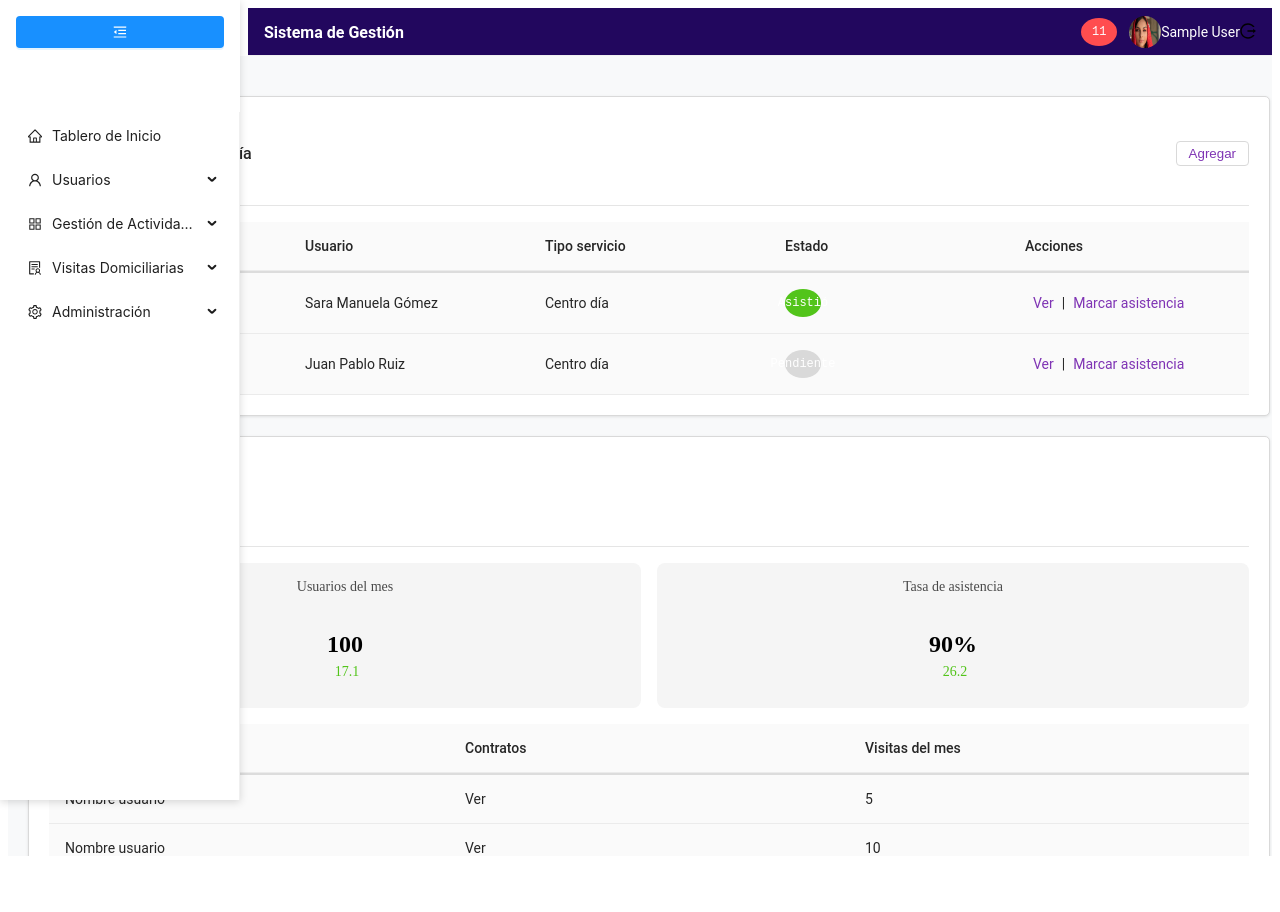
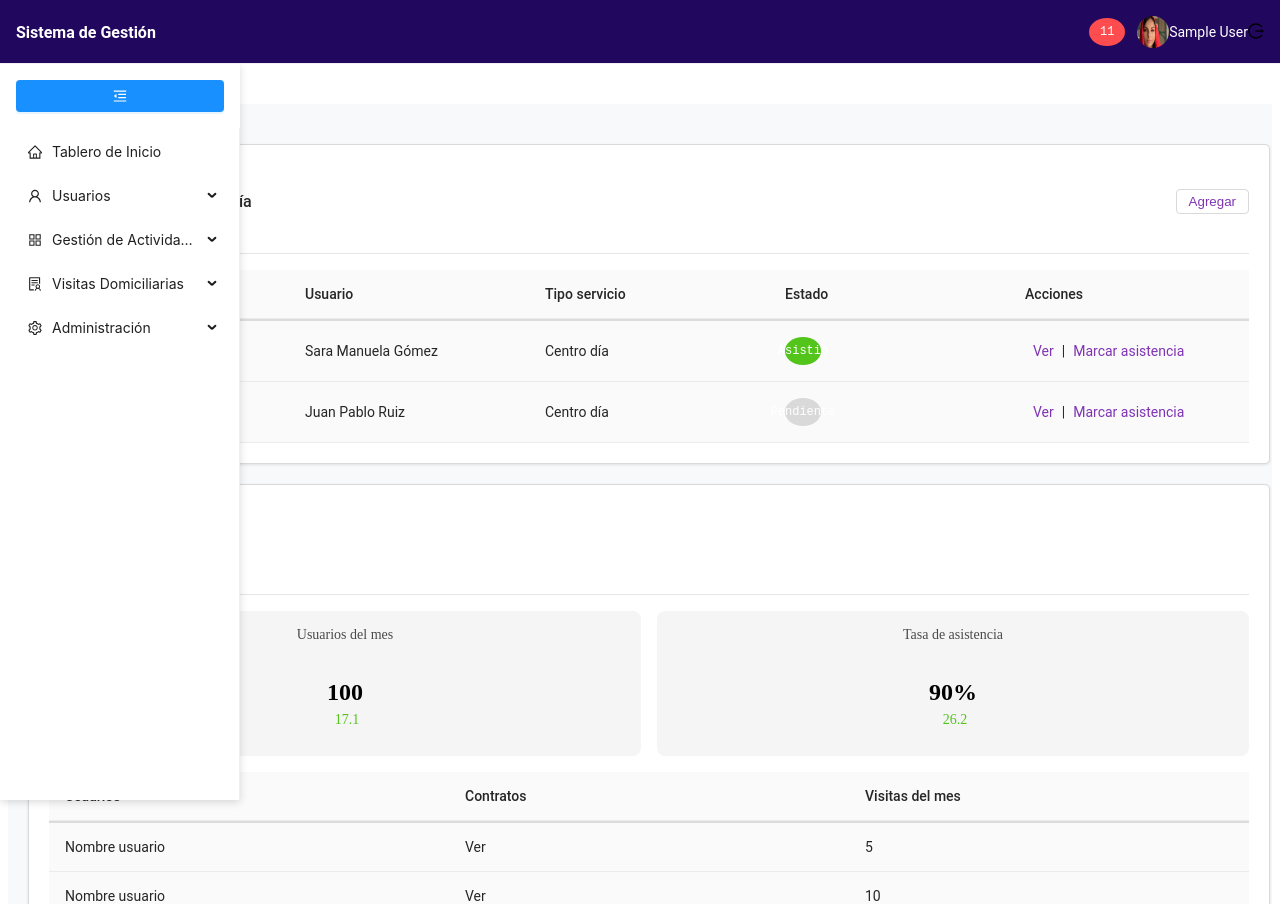
Before and after one commit to Davidvera27/CareLink, a React (Create React App) app in the folder frontend/: page /home in a window 1280 px wide. Before the commit the page ends 864 px from the top, so only its background shows below. Built offline with nearby package versions, Linux system fonts and the light colour scheme; sample sign-in values are in the browser's storage.

Commit message:
Update GlobalHeader.css

```diff
--- a/frontend/src/styles/GlobalHeader.css
+++ b/frontend/src/styles/GlobalHeader.css
@@ -11,27 +11,41 @@
 
 /* Menú lateral */
 .menu-container {
-    width: 240px; /* Tamaño fijo para evitar desbordes */
+    margin-top: 64px; /* Igual a la altura de la cabecera global */
+    position: fixed;
+    top: 0;
+    left: 0;
+    width: 240px;
+    height: calc(100vh - 64px); /* Resta la altura de la cabecera */
     background-color: #ffffff;
     box-shadow: 0px 2px 8px rgba(0, 0, 0, 0.15);
     display: flex;
     flex-direction: column;
-    height: 100%;
     transition: width 0.3s;
-    position: fixed;
-    left: 0;
-    top: 0;
 }
 
 .menu-container.collapsed {
-    width: 80px; /* Tamaño reducido al colapsar */
+    width: 80px;
 }
 
 .menu {
-    margin-top: 48px; /* Alineación con el encabezado */
-    height: calc(100vh - 48px); /* Ajusta la altura del menú */
-    overflow-y: auto; /* Permite el scroll si hay demasiados elementos */
+    margin-top: 0; /* No necesita margen adicional ya que `menu-container` lo tiene */
+    height: 100%; /* Ocupa todo el espacio disponible del contenedor */
+    overflow-y: auto;
 }
+
+.main-content {
+    margin-left: 240px; /* Ancho del menú lateral */
+    margin-top: 64px; /* Altura de la cabecera */
+    padding: 16px; /* Opcional, para añadir espacio */
+    transition: margin-left 0.3s;
+}
+
+.menu-container.collapsed ~ .main-content {
+    margin-left: 80px; /* Ajustar cuando el menú está colapsado */
+}
+
+
 
 .collapse-btn {
     background-color: #7f34b4;
@@ -49,17 +63,21 @@
 
 /* Encabezado Global */
 .global-header {
+    position: fixed; /* Para que sea estática */
+    top: 0; /* Siempre en la parte superior */
+    left: 0; /* Alineada al borde izquierdo */
+    right: 0; /* Extiende hasta el borde derecho */
+    z-index: 1000; /* Para garantizar que siempre esté encima */
     display: flex;
     justify-content: space-between;
     align-items: center;
-    height: 48px;
-    width: calc(100% - 240px); /* Ajusta con respecto al tamaño del menú */
-    margin-left: 240px;
+    height: 64px; /* Ajusta según el diseño */
     padding: 0 16px;
-    background-color: #22075e;
+    background-color: #22075e; /* Mantén el color definido */
     box-shadow: inset 0px -1px 0px #f0f0f0;
     transition: margin-left 0.3s, width 0.3s;
 }
+
 
 .menu-container.collapsed ~ .global-header {
     margin-left: 80px;
```
